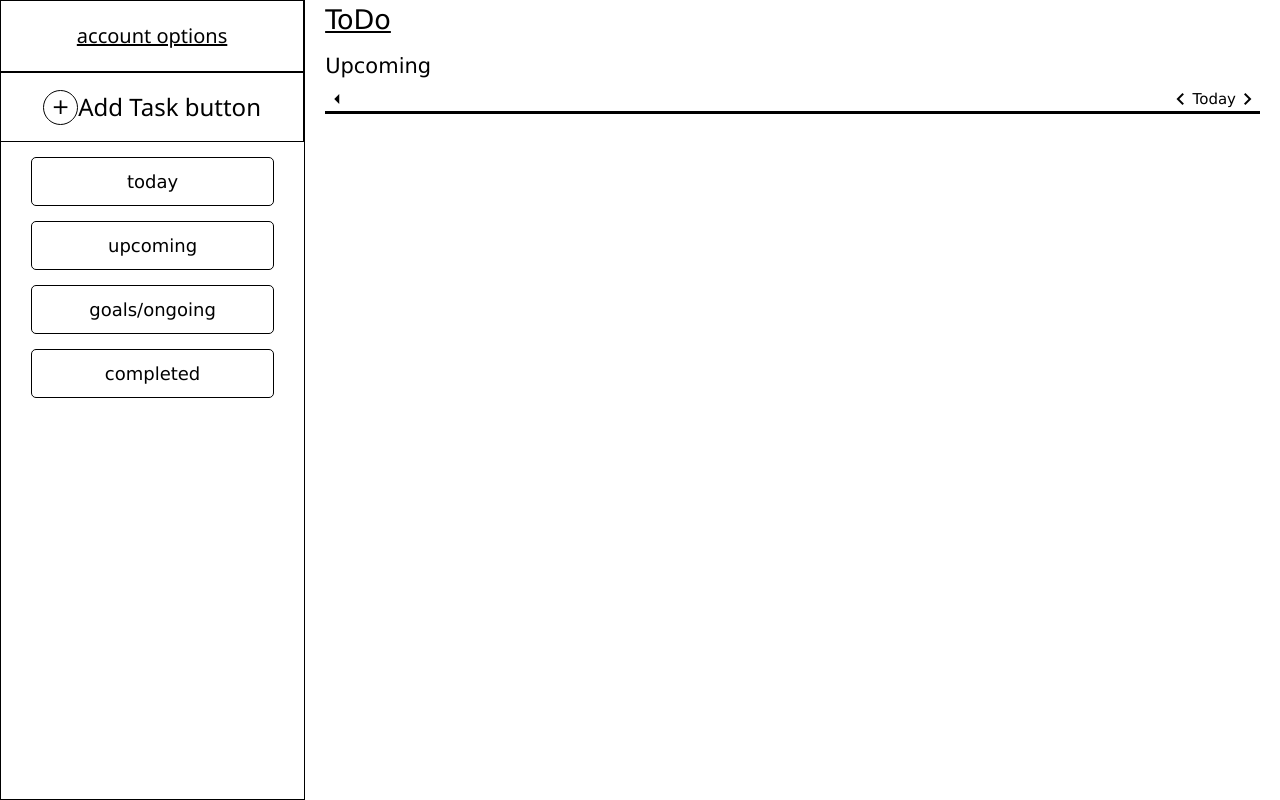
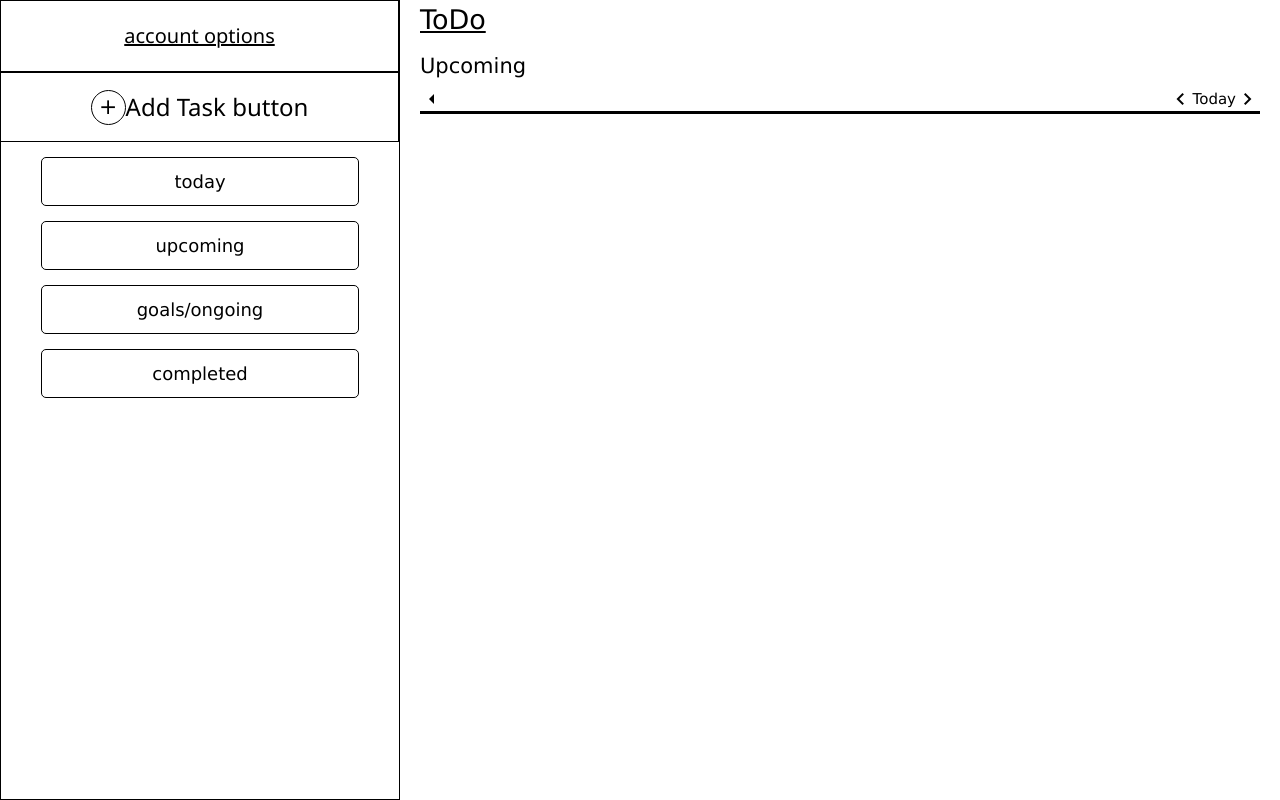
Before and after one commit to EBBD88/ToDo-list-Flask, a Flask app: template templates/upcoming.html in a window 1280 px wide. Run offline with Flask 3, Linux system fonts and the light colour scheme; the template is opened without the code that fills it, so the values that code supplies are empty.

Commit message:
Enhance layout structure and styling for upcoming tasks view

```diff
--- a/static/layout.css
+++ b/static/layout.css
@@ -1,5 +1,6 @@
 .sidebar {
     width: 400px;
+    flex-shrink: 0;
     min-width: 225px;
     border: solid 1px;
     overflow-y: auto;
--- a/static/upcoming.css
+++ b/static/upcoming.css
@@ -4,11 +4,17 @@ body {
     height: 100vh;
 }
 
+.extra-display {
+    flex: 1;
+    display: flex;
+    flex-direction: column;
+    min-width: 0;
+}
+
 .page-display {
     width: 100%;
     max-width: 1554px;
     margin: 0;
-    height: 100%;
     display: flex;
     flex-direction: column;
     margin: 0 auto auto auto;
@@ -80,6 +86,7 @@ body {
 .upcoming-tasks {
     flex: 1;
     overflow-x: auto;
+    background-color: white;
     display: grid;
     grid-auto-flow: column;
 }
@@ -94,7 +101,7 @@ body {
     min-height: 100%;
     display: flex;
     flex-direction: column;
-    margin: 0 25px;
+    margin: 0 15px 0 15px;
 }
 
 .date-upcoming {
--- a/templates/layout.html
+++ b/templates/layout.html
@@ -34,6 +34,8 @@
             <a href="" class="page-button">completed</a>
         </div>
     </div>
+    {% block div_for_layout %}
+    {% endblock %}
     <div class="page-display">
         <div class="header">
             <a href="/home" class="home-button">ToDo</a>
--- a/templates/upcoming.html
+++ b/templates/upcoming.html
@@ -3,6 +3,10 @@
 {% block links %}
     <link rel="stylesheet" href="https://fonts.googleapis.com/css2?family=Material+Symbols+Outlined"/>
     <link rel="stylesheet" href="{{url_for('static',filename='upcoming.css')}}">
+{% endblock %}
+
+{% block div_for_layout %}
+<div class="extra-display">
 {% endblock %}
 
 {% block body %}
@@ -21,6 +25,7 @@
             <span class="material-symbols-outlined hover">chevron_forward</span>
         </span>
     </div>
+</div> <!-- Closing div aded to finish page-display div from layout.html -->
 <div class="upcoming-tasks">
     {% for day, date in next_7_days %}
         <div class="day">
@@ -61,4 +66,5 @@
         </div>
     {% endfor %}
 </div>
+</div> <!-- Closing div aded to finish extra-display div from div-for-layout block -->
 {% endblock %}
```
Lines whose indentation alone changed are shown as unchanged.
